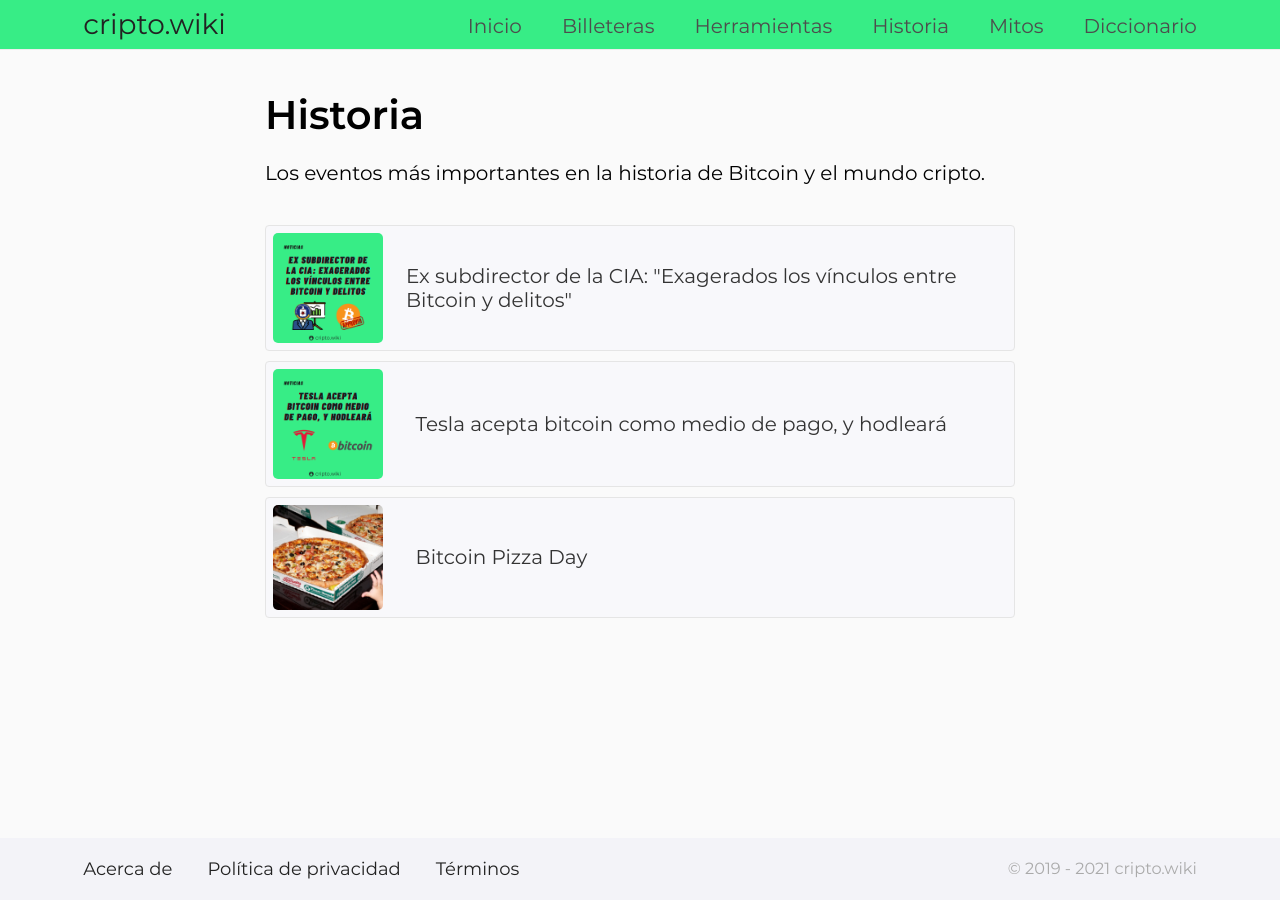
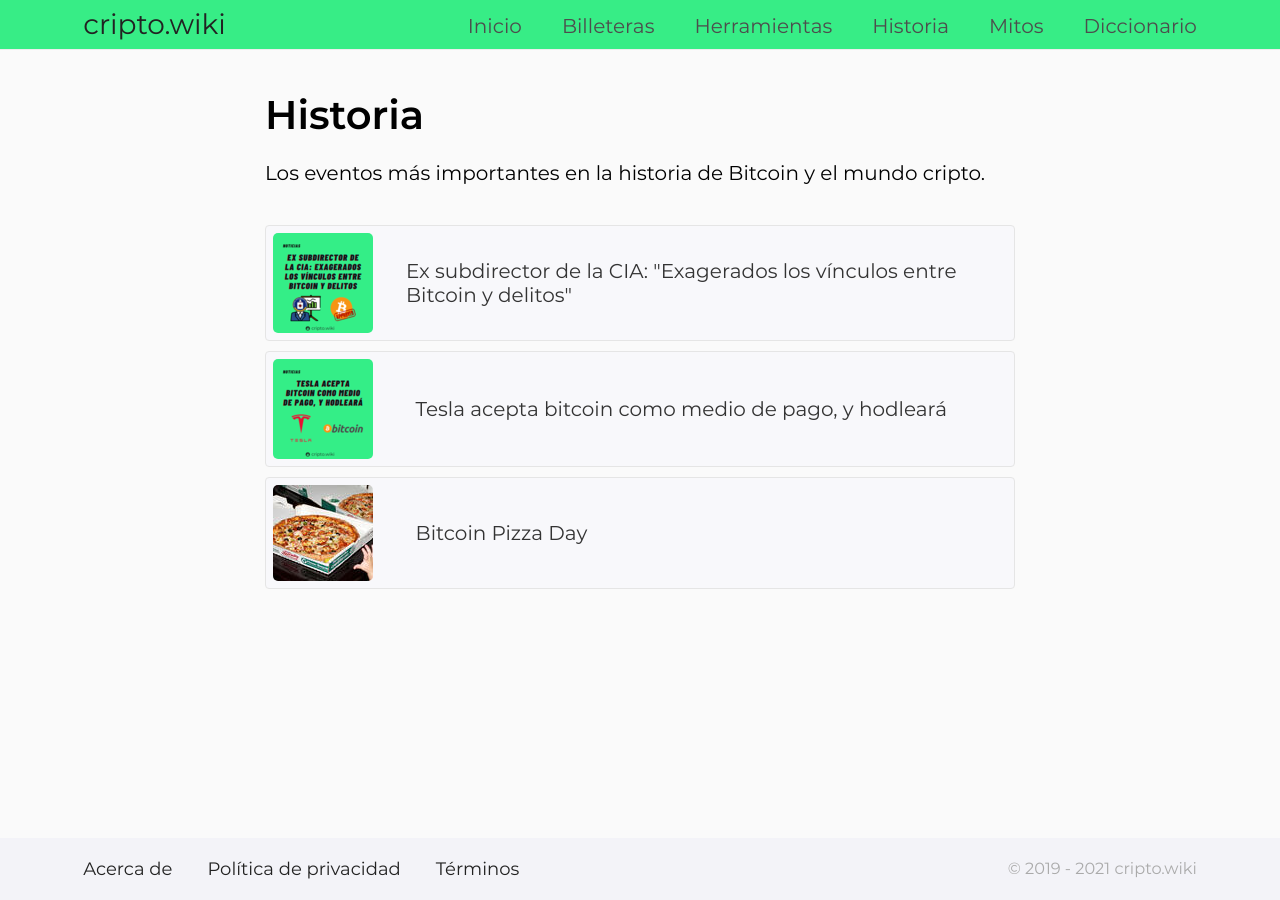
Before and after one commit to criptowiki/criptowiki, a Jekyll site: the page built from pages/history.html, in a window 1280 px wide. Built offline with Jekyll 4.4.1, drawn with Linux system fonts in a browser that asks for light colours; some web fonts are replaced.

Commit message:
Replace image with thumbnail in history.html

```diff
--- a/pages/history.html
+++ b/pages/history.html
@@ -12,9 +12,10 @@
     <div class="content list">
 
         {% for event in site.history reversed %}
+        {% assign image_array = event.image | split: "." %}
             <a href="{{ event.permalink }}">
                 <div>
-                    <img src="/assets/img/{{ event.image }}" width="110" />
+                    <img src="/assets/img/{{ image_array[0] }}-100x100.{{ image_array[1] }}" width="100" />
                 </div>
                 <span>{{ event.title }}</span>
             </a>
```
